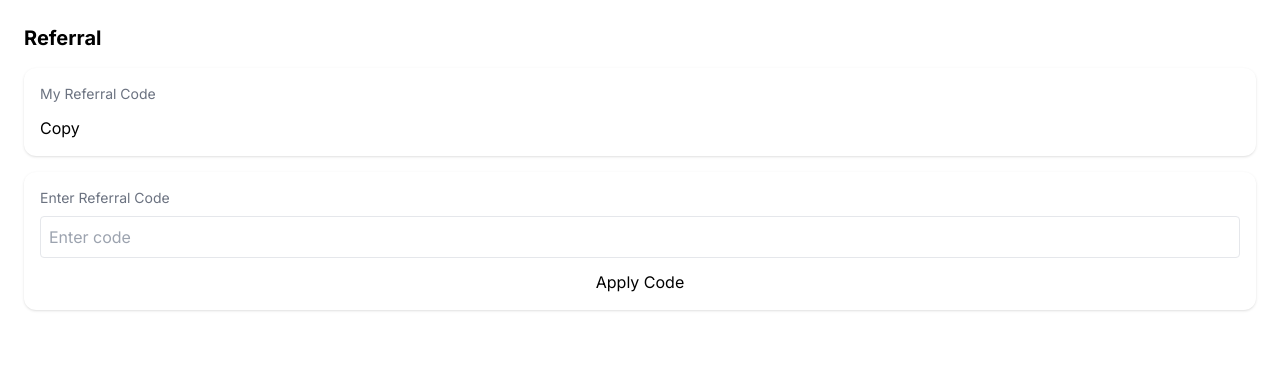
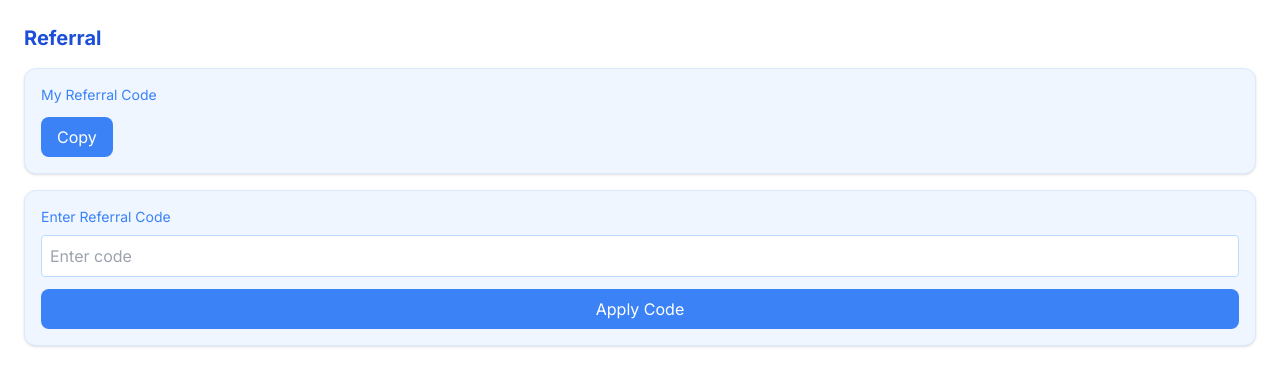
Before and after one commit to zearn-app/zearn, a React (Vite) app: page /#/referral in a window 1280 px wide. Shown: the top 386 px of the page. Built offline with nearby package versions, Linux system fonts and the light colour scheme.

Commit message:
Enhance Referral component styling and accessibility
Updated styles and added hover effects for buttons. Improved accessibility with focus outlines.

```diff
--- a/pages/Referral.tsx
+++ b/pages/Referral.tsx
@@ -36,34 +36,39 @@ const Referral: React.FC = () => {
 
   return (
     <Layout>
-      <h1 className="text-xl font-bold mb-4">Referral</h1>
+      <h1 className="text-xl font-bold mb-4 text-blue-700">Referral</h1>
 
       {/* My Code */}
-      <div className="bg-white p-4 rounded-xl shadow mb-4">
-        <p className="text-gray-500 text-sm">My Referral Code</p>
-        <h2 className="text-lg font-bold">{myCode}</h2>
+      <div className="bg-blue-50 p-4 rounded-xl shadow mb-4 border border-blue-100">
+        <p className="text-blue-500 text-sm">My Referral Code</p>
+        <h2 className="text-lg font-bold text-blue-800">{myCode}</h2>
 
         <div className="flex gap-2 mt-3">
-          <button onClick={copyCode} className="btn">Copy</button>
+          <button
+            onClick={copyCode}
+            className="bg-blue-500 hover:bg-blue-600 text-white px-4 py-2 rounded-lg transition"
+          >
+            Copy
+          </button>
         </div>
       </div>
 
       {/* Enter Code */}
-      <div className="bg-white p-4 rounded-xl shadow">
-        <p className="text-gray-500 text-sm">Enter Referral Code</p>
+      <div className="bg-blue-50 p-4 rounded-xl shadow border border-blue-100">
+        <p className="text-blue-500 text-sm">Enter Referral Code</p>
 
         <input
           value={code}
           onChange={(e) => setCode(e.target.value)}
           placeholder="Enter code"
-          className="w-full border p-2 rounded mt-2"
+          className="w-full border border-blue-200 p-2 rounded mt-2 focus:outline-none focus:ring-2 focus:ring-blue-400"
           disabled={user?.referredBy}
         />
 
         <button
           onClick={applyCode}
           disabled={loading || user?.referredBy}
-          className="btn mt-3 w-full"
+          className="mt-3 w-full bg-blue-500 hover:bg-blue-600 text-white py-2 rounded-lg transition disabled:bg-blue-200 disabled:cursor-not-allowed"
         >
           {user?.referredBy ? "Already Used" : "Apply Code"}
         </button>
```
